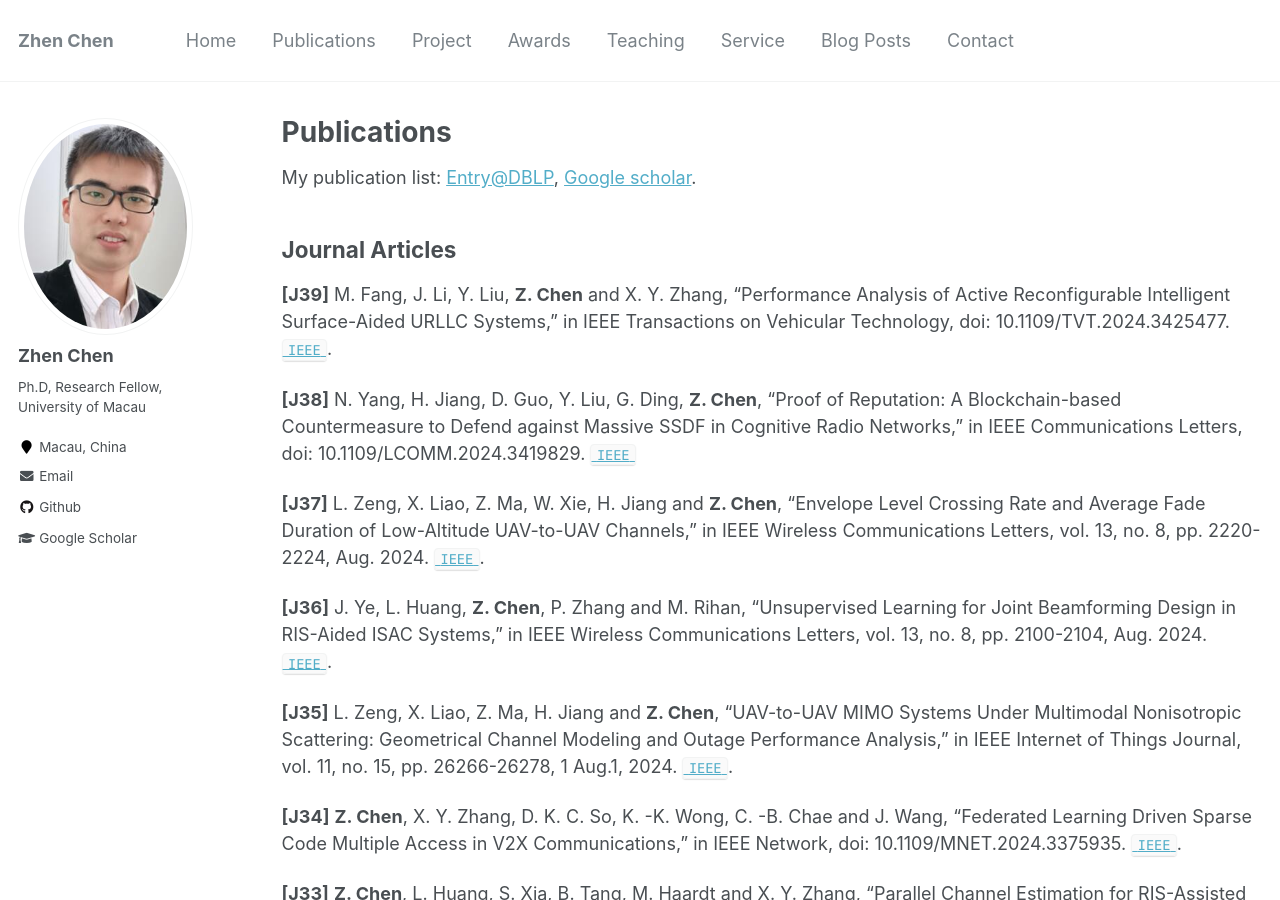
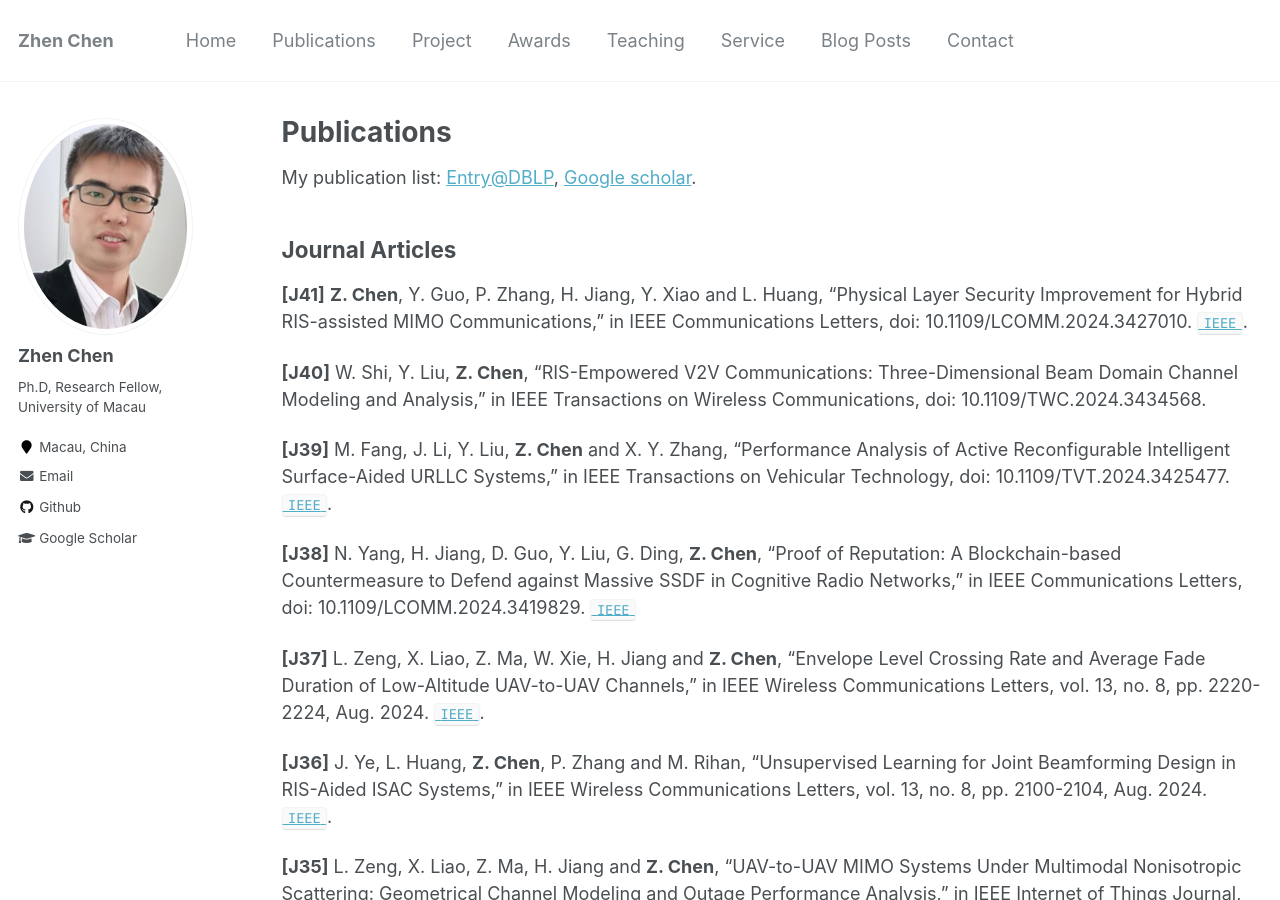
Before and after one commit to baile035/chenz_CV, a Jekyll site: the page built from _pages/publications.md, in a window 1280 px wide and 900 px high. Built offline with Jekyll 4.4.1, drawn with Linux system fonts in a browser that asks for light colours.

Commit message:
Update publications.md

```diff
--- a/_pages/publications.md
+++ b/_pages/publications.md
@@ -8,6 +8,11 @@ My publication list: <a href="https://dblp.org/pid/11/1266-10.html"> Entry@DBLP<
 
 Journal Articles
 ----------
+**[J41]** **Z. Chen**, Y. Guo, P. Zhang, H. Jiang, Y. Xiao and L. Huang, "Physical Layer Security Improvement for Hybrid RIS-assisted MIMO Communications," in IEEE Communications Letters, doi: 10.1109/LCOMM.2024.3427010.
+[`IEEE`](https://ieeexplore.ieee.org/document/10637971).
+
+**[J40]** W. Shi, Y. Liu, **Z. Chen**, "RIS-Empowered V2V Communications: Three-Dimensional Beam Domain Channel Modeling and Analysis," in IEEE Transactions on Wireless Communications, doi: 10.1109/TWC.2024.3434568.
+
 **[J39]** M. Fang, J. Li, Y. Liu, **Z. Chen** and X. Y. Zhang, "Performance Analysis of Active Reconfigurable Intelligent Surface-Aided URLLC Systems," in IEEE Transactions on Vehicular Technology, doi: 10.1109/TVT.2024.3425477.
 [`IEEE`](https://ieeexplore.ieee.org/document/10591379).
 
```
